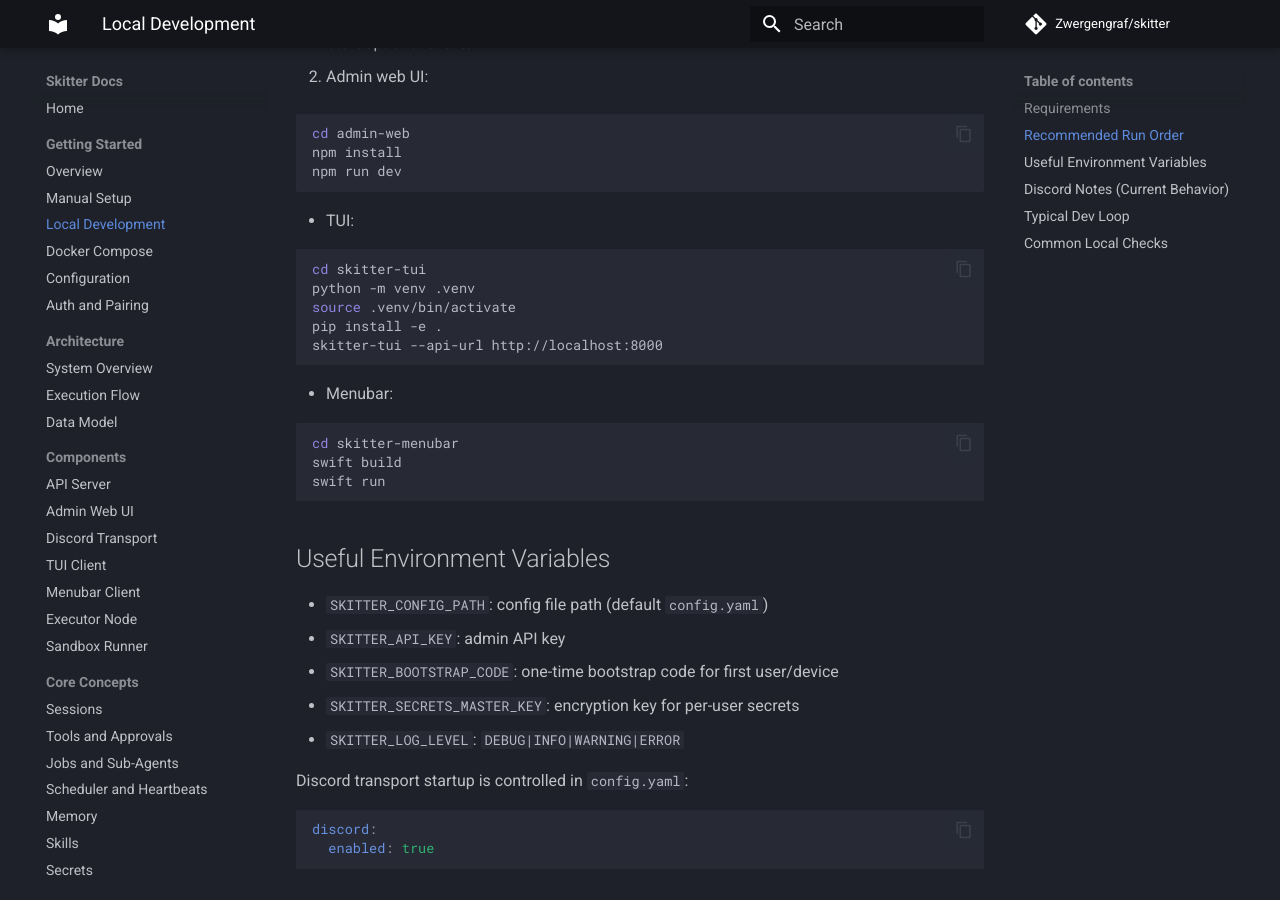
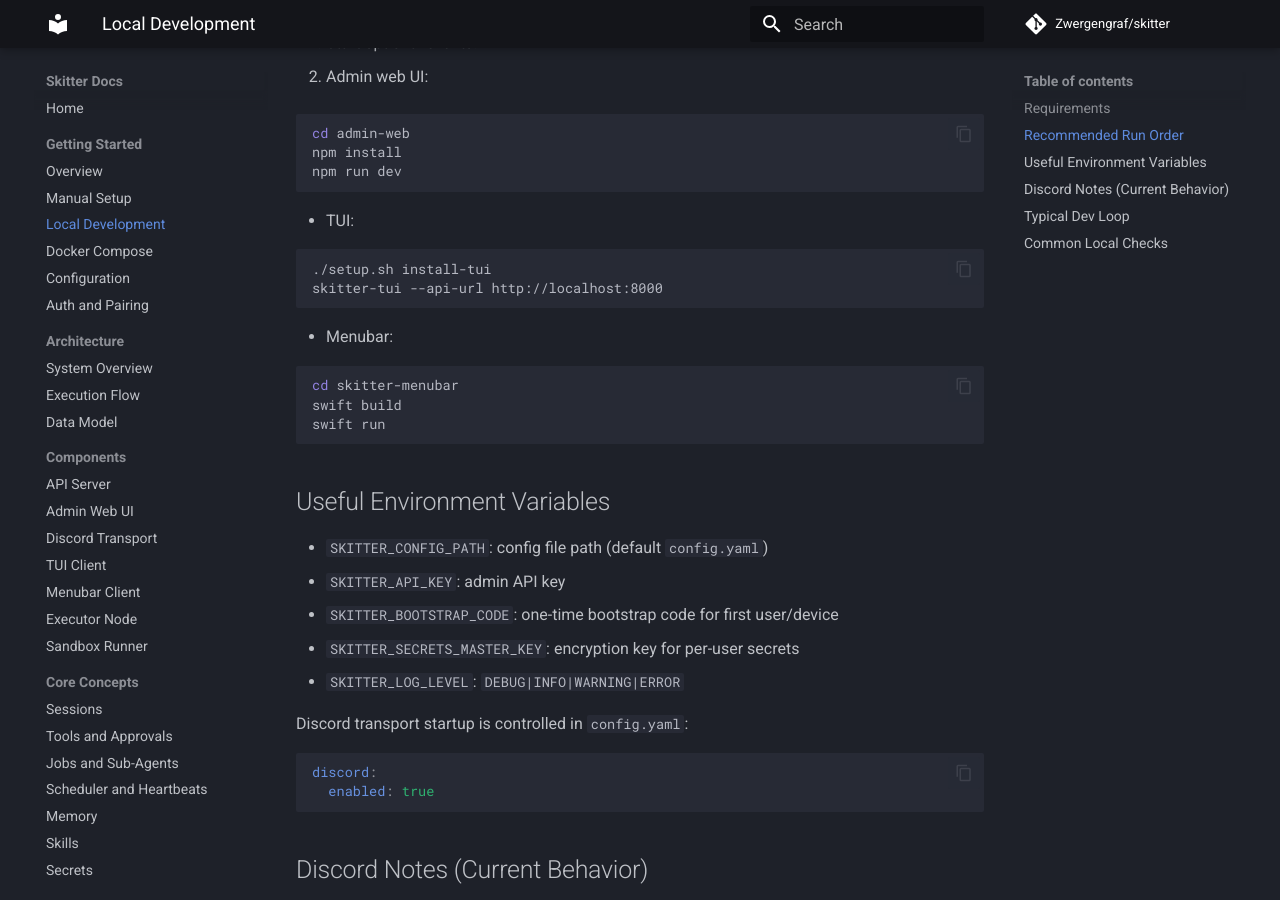
Before and after one commit to Zwergengraf/skitter, an MkDocs documentation site: the page built from docs/getting-started/local-development.md, in a window 1280 px wide and 900 px high, scrolled down 784 px. Built offline with MkDocs 1.6.1 and Material for MkDocs 9.7.7, drawn with Linux system fonts in a browser that asks for light colours; comment, search, counter and statistics services are not loaded.

Commit message:
Simplify CLI and TUI installation with setup.sh commands
Introduce dedicated `./setup.sh install-cli` and `./setup.sh install-tui` commands. These simplify the installation and management of `skitter-node` and `skitter-tui` by leveraging `uv tool install --editable` directly from the repository checkout.

````diff
--- a/docs/getting-started/local-development.md
+++ b/docs/getting-started/local-development.md
@@ -42,10 +42,7 @@
 - TUI:
 
 ```bash
-cd skitter-tui
-python -m venv .venv
-source .venv/bin/activate
-pip install -e .
+./setup.sh install-tui
 skitter-tui --api-url http://localhost:8000
 ```
 
````
Also changed, not shown: README.md (+13 -8 lines), docs/getting-started/manual-setup.md (+4 -0 lines), skitter-tui/README.md (+2 -3 lines), 1 other file.
